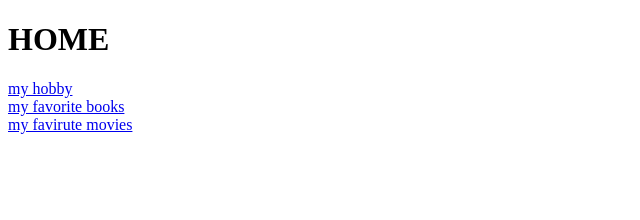
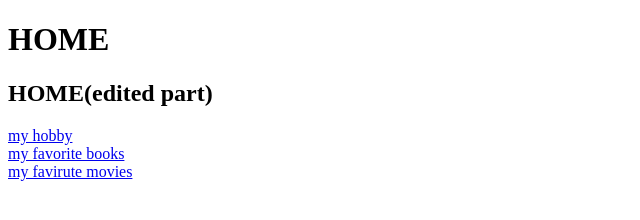
Before and after one commit to birajrai100/html-projects, a plain HTML site: page index.html in a window 1280 px wide. Shown: the whole page, without its empty margins (0-640 px from the left). Drawn offline with Linux system fonts and the light colour scheme.

Commit message:
Update index.html

```diff
--- a/index.html
+++ b/index.html
@@ -8,6 +8,7 @@
 </head>
 <body>
     <h1>HOME</h1>
+    <h2>HOME(edited part)</h2>
     <a href="hobby.html">my hobby</a><br>
     <a href="books.html">my favorite books</a><br>
     <a href="movies.html">my favirute movies</a>
```
